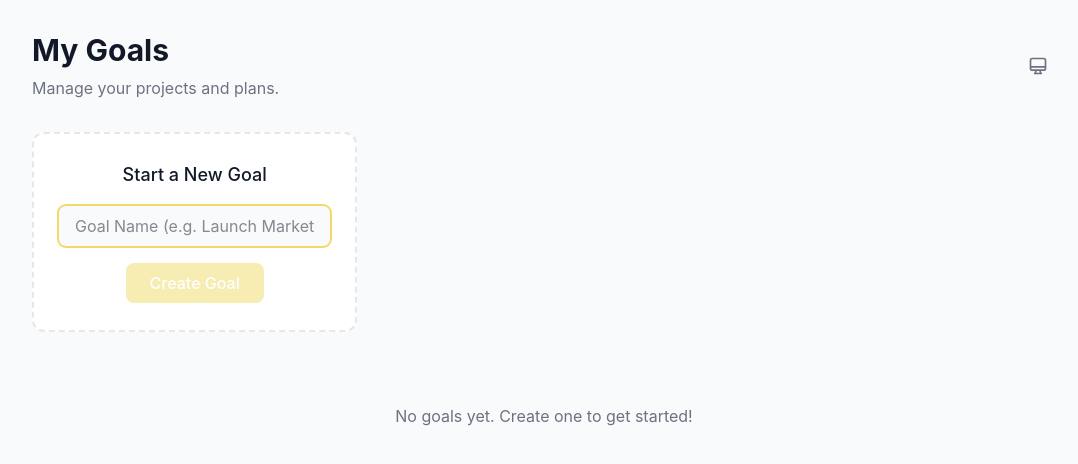
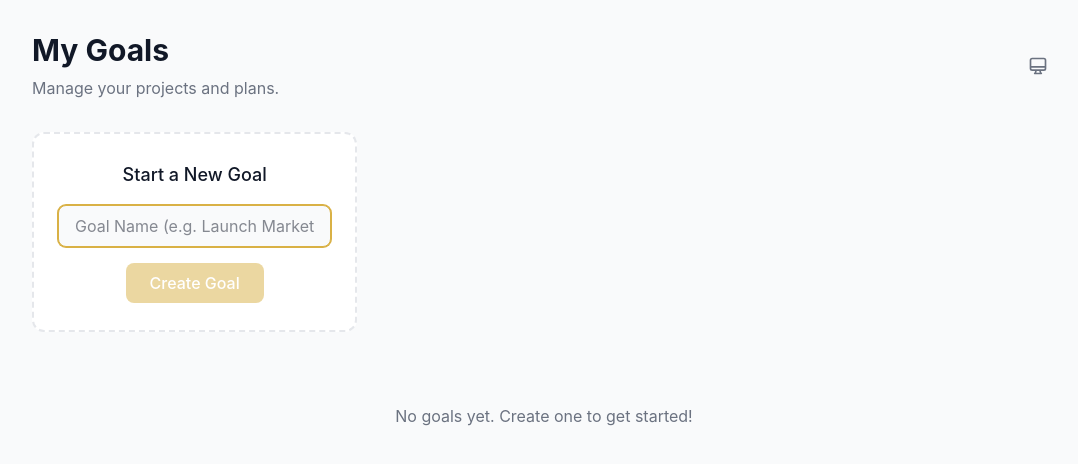
Before and after one commit to yesagainivan/Anchor, a React (Vite) app: page / in a window 1280 px wide. Shown: the top 464 px of the page, without its empty margins (96-1174 px from the left). Built offline with nearby package versions, Linux system fonts and the light colour scheme.

Commit message:
feat: make add task form collapsible and fix markdown styling

```diff
--- a/src/App.css
+++ b/src/App.css
@@ -7,7 +7,8 @@
 @theme {
   /* Brand colors */
   /* --color-brand: #3b82f6; */
-  --color-brand: #f1da67;
+  /* --color-brand: #f1da67; */
+  --color-brand: #d9b145;
   /* --color-brand-hover: #2563eb; */
   --color-brand-hover: #e7cf54;
 
@@ -30,6 +31,26 @@
   --color-success: #10b981;
   --color-warning: #f59e0b;
   --color-danger: #ef4444;
+}
+
+/* Override Tailwind Typography defaults */
+.prose {
+  --tw-prose-body: var(--color-text);
+  --tw-prose-headings: var(--color-text);
+  --tw-prose-lead: var(--color-text-muted);
+  --tw-prose-links: var(--color-brand);
+  --tw-prose-bold: var(--color-text);
+  --tw-prose-counters: var(--color-text-muted);
+  --tw-prose-bullets: var(--color-text-muted);
+  --tw-prose-hr: var(--color-border);
+  --tw-prose-quotes: var(--color-text);
+  --tw-prose-quote-borders: var(--color-brand);
+  --tw-prose-captions: var(--color-text-faint);
+  --tw-prose-code: var(--color-text);
+  --tw-prose-pre-code: var(--color-text);
+  --tw-prose-pre-bg: var(--color-surface-alt);
+  --tw-prose-th-borders: var(--color-border);
+  --tw-prose-td-borders: var(--color-border);
 }
 
 /* Dark mode overrides */
@@ -215,9 +236,15 @@
   background: color-mix(in srgb, var(--color-text-faint) 40%, transparent);
 }
 
+.sidebar-content::-webkit-scrollbar {
+  width: 4px;
+  display: none;
+}
+
 /* All scrollbars */
 ::-webkit-scrollbar {
   width: 4px;
+  /* display: none; */
 }
 
 ::-webkit-scrollbar-track {
--- a/src/App.tsx
+++ b/src/App.tsx
@@ -192,6 +192,33 @@ function App() {
                 {/* <span className="hidden sm:inline">Details</span> */}
               </button>
             </div>
+            <button
+              onClick={async () => {
+                try {
+                  const { WebviewWindow } = await import('@tauri-apps/api/webviewWindow');
+                  const widget = await WebviewWindow.getByLabel('widget');
+                  if (widget) {
+                    widget.setFocus();
+                  } else {
+                    new WebviewWindow('widget', {
+                      url: 'widget.html',
+                      transparent: true,
+                      decorations: false,
+                      skipTaskbar: true,
+                      resizable: false,
+                      width: 300,
+                      height: 300
+                    });
+                  }
+                } catch (e) {
+                  console.error('Failed to launch widget:', e);
+                }
+              }}
+              className="p-2 rounded-lg hover:bg-surface-alt text-text-muted text-xs uppercase font-bold tracking-wider"
+              title="Launch Widget"
+            >
+              WIDGET
+            </button>
             <ThemeToggle theme={theme as Theme} onThemeChange={(t) => setTheme(t)} />
           </div>
         </header>
--- a/src/components/TaskDetailsView.tsx
+++ b/src/components/TaskDetailsView.tsx
@@ -131,21 +131,21 @@ export function TaskDetailsView({
                                     onClick={toggleCompletion}
                                     className={`p-2 rounded transition-colors ${taskDef.completed
                                         ? 'bg-success/10 text-success hover:bg-success/20'
-                                        : 'bg-surface-alt text-text-muted hover:text-text hover:bg-border'}`}
+                                        : 'bg-transparent text-text-muted hover:text-text hover:bg-border'}`}
                                     title={taskDef.completed ? "Mark Incomplete" : "Mark Complete"}
                                 >
                                     <CheckIcon className="w-5 h-5" />
                                 </button>
                                 <button
                                     onClick={() => setIsEditing(true)}
-                                    className="p-2 bg-surface-alt text-text-muted hover:text-text hover:bg-border rounded transition-colors"
+                                    className="p-2 bg-transparent text-text-muted hover:text-text hover:bg-border rounded transition-colors"
                                     title="Edit"
                                 >
                                     <EditIcon className="w-5 h-5" />
                                 </button>
                                 <button
                                     onClick={() => onDeleteTask(taskId)}
-                                    className="p-2 bg-surface-alt text-text-muted hover:text-danger hover:bg-danger/10 rounded transition-colors"
+                                    className="p-2 bg-transparent text-text-muted hover:text-danger hover:bg-danger/10 rounded transition-colors"
                                     title="Delete"
                                 >
                                     <CloseIcon className="w-5 h-5" />
@@ -191,7 +191,7 @@ export function TaskDetailsView({
                                 onChange={e => setEditNotes(e.target.value)}
                             />
                         ) : (
-                            <div className="prose prose-sm prose-invert max-w-none text-text">
+                            <div className="prose prose-sm max-w-none text-text">
                                 {taskDef.notes ? (
                                     <ReactMarkdown>{taskDef.notes}</ReactMarkdown>
                                 ) : (
--- a/src/components/TaskForm.tsx
+++ b/src/components/TaskForm.tsx
@@ -1,6 +1,6 @@
 import { useState } from 'react';
 import { Task } from '../types';
-import { AnchorIcon, CloseIcon, EditIcon, CheckIcon, MemoIcon, DiamondIcon } from './icons';
+import { AnchorIcon, CloseIcon, EditIcon, CheckIcon, MemoIcon, DiamondIcon, ChevronRightIcon, ChevronDownIcon } from './icons';
 import { Checkbox } from './Checkbox';
 
 interface TaskFormProps {
@@ -32,6 +32,7 @@ export function TaskForm({
     const [newTaskNotes, setNewTaskNotes] = useState('');
     const [isMilestone, setIsMilestone] = useState(false);
     const [editingTaskId, setEditingTaskId] = useState<string | null>(null);
+    const [isFormCollapsed, setIsFormCollapsed] = useState(true);
 
     const handleSubmit = () => {
         if (!newTaskName.trim()) return;
@@ -107,11 +108,16 @@ export function TaskForm({
             </div>
 
             {/* Add/Edit Task Section */}
-            <div className="p-4 border-b border-border-muted">
-                <h3 className="text-sm font-semibold text-text mb-3">
+            <div className="p-4 border-b border-border-muted transition-all duration-300 ease-in-out">
+                <button
+                    onClick={() => setIsFormCollapsed(!isFormCollapsed)}
+                    className="flex items-center gap-2 text-sm font-semibold text-text w-full hover:opacity-80 transition-opacity"
+                >
+                    {isFormCollapsed ? <ChevronRightIcon className="w-4 h-4" /> : <ChevronDownIcon className="w-4 h-4" />}
                     {editingTaskId ? 'Edit Task' : 'Add Task'}
-                </h3>
-                <div className="space-y-3">
+                </button>
+
+                <div className={`space-y-3 transition-all duration-300 ease-in-out overflow-hidden ${isFormCollapsed && !editingTaskId ? 'max-h-0 opacity-0 mt-0' : 'max-h-[500px] opacity-100 mt-3'}`}>
                     <input
                         placeholder="Task name"
                         className="w-full bg-surface border border-border rounded-lg p-2.5 text-sm text-text placeholder:text-text-faint focus:ring-2 focus:ring-brand focus:border-brand outline-none"
--- a/src/components/icons.tsx
+++ b/src/components/icons.tsx
@@ -80,6 +80,12 @@ export const ChevronRightIcon = ({ className = "w-5 h-5" }: { className?: string
     </svg>
 );
 
+export const ChevronDownIcon = ({ className = "w-5 h-5" }: { className?: string }) => (
+    <svg className={className} fill="none" stroke="currentColor" viewBox="0 0 24 24">
+        <path strokeLinecap="round" strokeLinejoin="round" strokeWidth={2} d="M19 9l-7 7-7-7" />
+    </svg>
+);
+
 export const BackIcon = ({ className = "w-5 h-5" }: { className?: string }) => (
     <svg className={className} fill="none" stroke="currentColor" viewBox="0 0 24 24">
         <path strokeLinecap="round" strokeLinejoin="round" strokeWidth={2} d="M10 19l-7-7m0 0l7-7m-7 7h18" />
```
